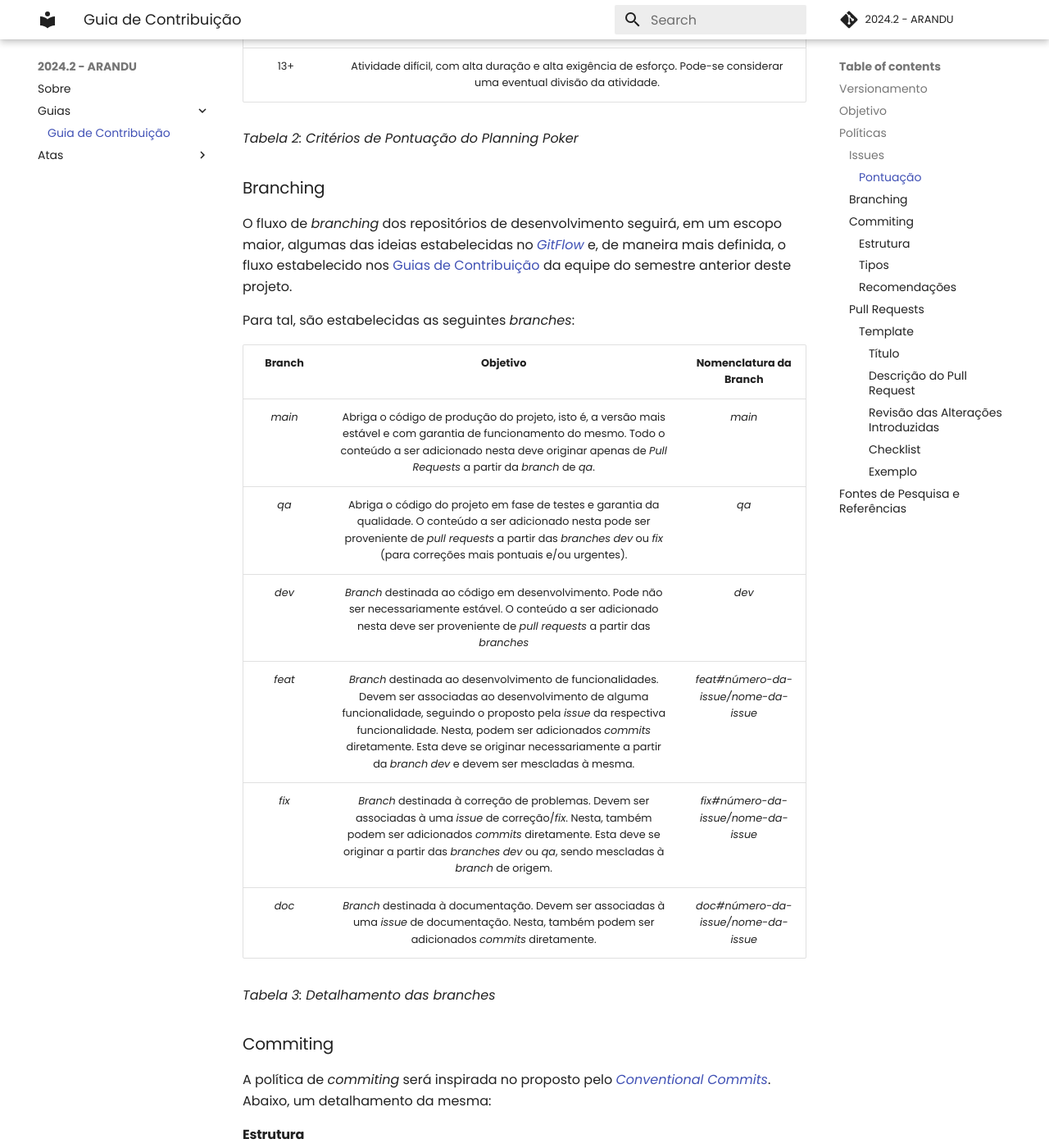
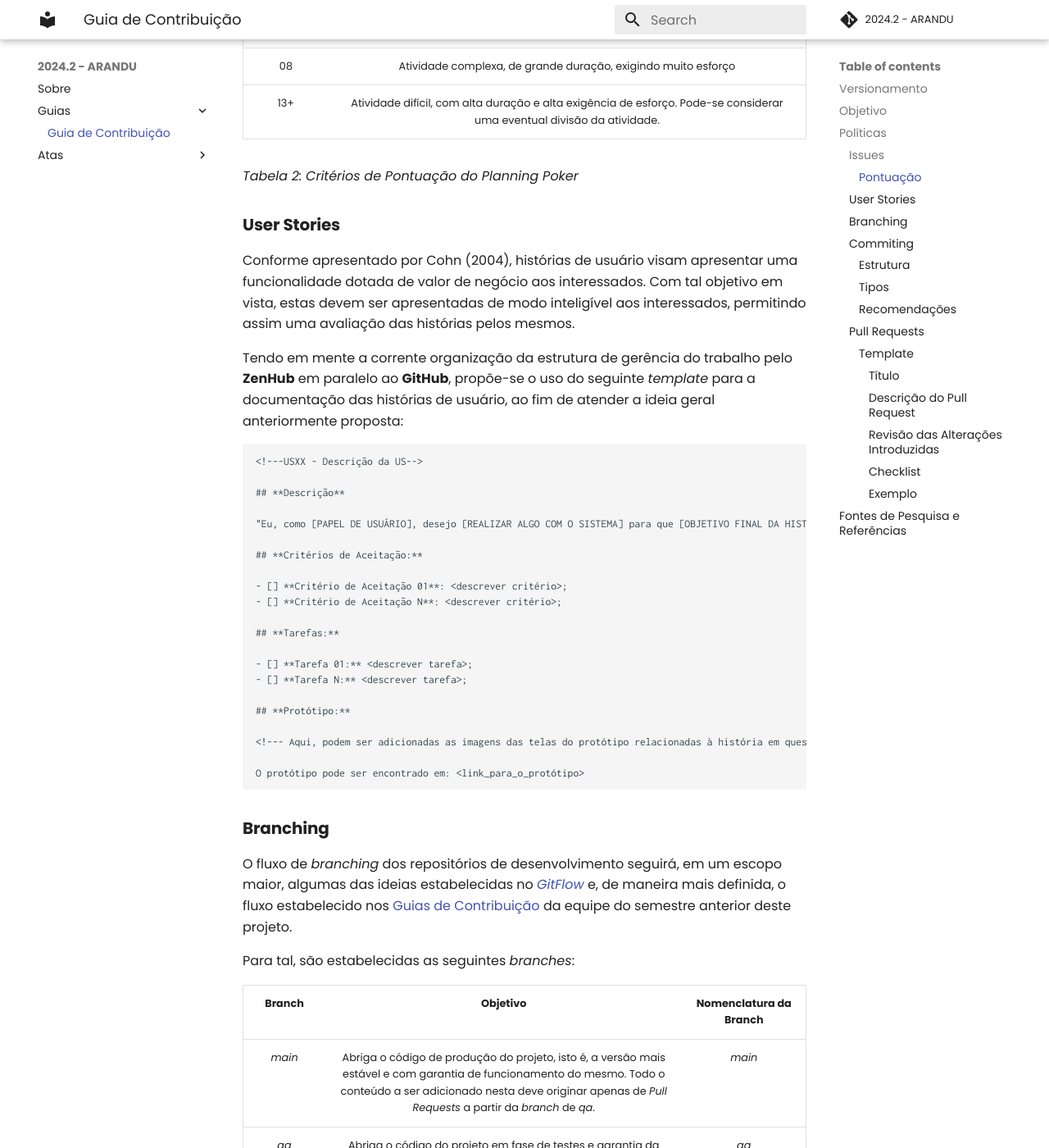
Before and after one commit to fga-eps-mds/2024.2-CALCULUS-Doc, an MkDocs documentation site: the page built from docs/guias/guia_de_contribuicao.md, in a window 1280 px wide and 1400 px high, scrolled down 1894 px. Shown: the whole window at 82% size. Built offline with MkDocs 1.6.1 and Material for MkDocs 9.7.7, drawn with Linux system fonts in a browser that asks for light colours; comment, search, counter and statistics services are not loaded; some of the changed text lies outside the part shown.

Commit message:
docs(fga-eps-mds/2024.2-ARANDU-DOC#17): adiciona template para US

````diff
--- a/docs/guias/guia_de_contribuicao.md
+++ b/docs/guias/guia_de_contribuicao.md
@@ -7,6 +7,7 @@
 | 0.1 | 09/11/24 | Criação do documento | Gabriel Mariano e André Corrêa |
 | 0.2 | 10/11/24 | Definição das políticas | Gabriel Mariano |
 | 0.3 | 20/11/24 | Altera nomenclatura proposta para *branches* | Gabriel Mariano |
+| 0.4 | 02/12/24 | Adiciona *template* para *User Stories* | Gabriel Mariano |
 
 *Tabela 1: Versionamento*
 
@@ -46,7 +47,37 @@ Os critérios para a definição da pontuação da *issue* se basearam no artigo
 
 *Tabela 2: Critérios de Pontuação do Planning Poker*
 
-### Branching
+### **User Stories**
+
+Conforme apresentado por Cohn (2004), histórias de usuário visam apresentar uma funcionalidade dotada de valor de negócio aos interessados. Com tal objetivo em vista, estas devem ser apresentadas de modo inteligível aos interessados, permitindo assim uma avaliação das histórias pelos mesmos.
+
+Tendo em mente a corrente organização da estrutura de gerência do trabalho pelo **ZenHub** em paralelo ao **GitHub**, propõe-se o uso do seguinte *template* para a documentação das histórias de usuário, ao fim de atender a ideia geral anteriormente proposta:
+
+```
+<!---USXX - Descrição da US-->
+
+## **Descrição**
+
+"Eu, como [PAPEL DE USUÁRIO], desejo [REALIZAR ALGO COM O SISTEMA] para que [OBJETIVO FINAL DA HISTÓRIA]"
+
+## **Critérios de Aceitação:**
+
+- [] **Critério de Aceitação 01**: <descrever critério>;
+- [] **Critério de Aceitação N**: <descrever critério>;
+
+## **Tarefas:**
+
+- [] **Tarefa 01:** <descrever tarefa>;
+- [] **Tarefa N:** <descrever tarefa>;
+
+## **Protótipo:**
+
+<!--- Aqui, podem ser adicionadas as imagens das telas do protótipo relacionadas à história em questão-->
+
+O protótipo pode ser encontrado em: <link_para_o_protótipo>
+```
+
+### **Branching**
 
 O fluxo de *branching* dos repositórios de desenvolvimento seguirá, em um escopo maior, algumas das ideias estabelecidas no [*GitFlow*](https://nvie.com/posts/a-successful-git-branching-model/) e, de maneira mais definida, o fluxo estabelecido nos [Guias de Contribuição](https://fga-eps-mds.github.io/2024.1-CALCULUS-DOC/guias/guia-contribuicao/) da equipe do semestre anterior deste projeto.
 
@@ -228,3 +259,4 @@ Este *pull request* adiciona o guia de contribuição ao projeto, incluindo as p
 - [*Planning Poker*: A melhor maneira de estimar qualquer atividade](https://metodoagil.com/planning-poker/)
 - [*Story Point Estimation and Planning Poker* por Fatih YAZICI](https://fatihyazici7.medium.com/story-point-estimation-and-planning-poker-2bf55f5bf5b2)
 - [*GitHub pull request template* por Arthur Coudouy](https://axolo.co/blog/p/part-3-github-pull-request-template)
+- **COHN, Mike**. **User Stories Applied**: for agile software development. Boston: Addison-Wesley Professional, 2004. 304 p.
````
